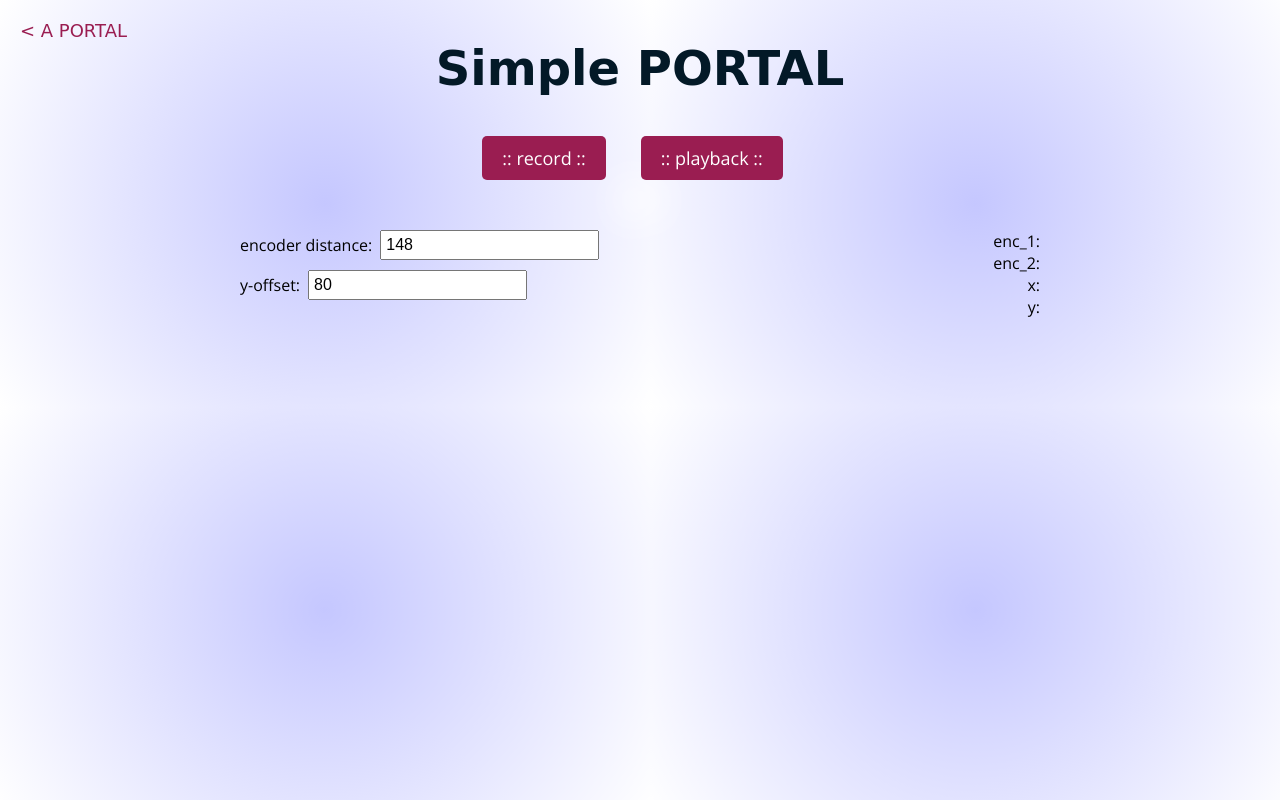
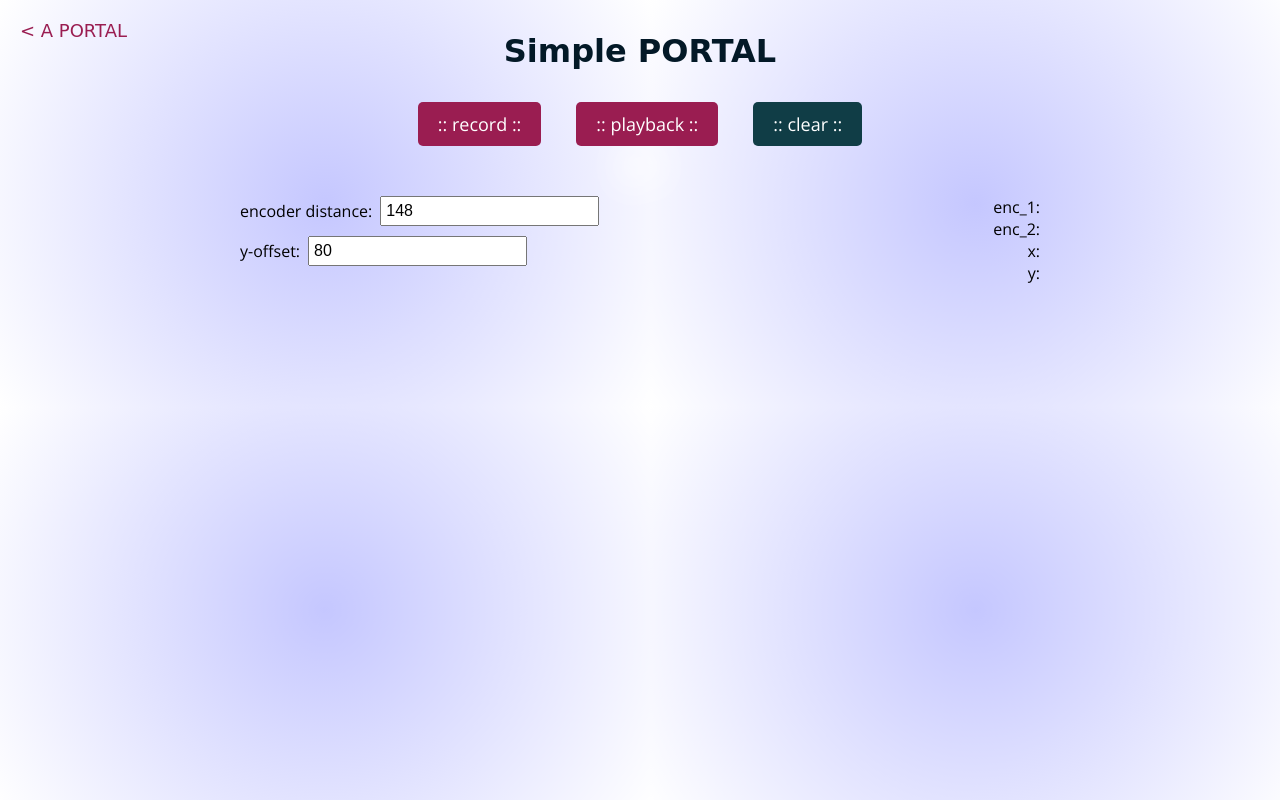
Before and after one commit to mirandali707/a_portal, a website built with Vite: page js/p5-pantograph/pages/simple_portal.html in a window 1280 px wide. Built offline with nearby package versions, Linux system fonts and the light colour scheme; no server answers; a web font is replaced by a local one.

Commit message:
styling - clear button dark teal, title smaller

```diff
--- a/js/p5-pantograph/css/simple_portal.css
+++ b/js/p5-pantograph/css/simple_portal.css
@@ -112,6 +112,11 @@ ol {
   font-family: 'Open Sans', sans-serif;
 }
 
+/* Clear button specific styling */
+#clear-btn {
+  background-color: #103D46!important;
+}
+
 /* Status spans - reuses font-family from portal.css */
 #buttons-row span {
   font-family: 'Open Sans', sans-serif;
--- a/js/p5-pantograph/pages/simple_portal.html
+++ b/js/p5-pantograph/pages/simple_portal.html
@@ -15,7 +15,7 @@
     <a id="back-link" href="../index.html">
       &lt;&nbsp;A&nbsp;PORTAL
     </a>
-    <h2>Simple PORTAL</h2>
+    <h3>Simple PORTAL</h3>
     <div id="main-container">
       <!-- Buttons row above sketch -->
       <div id="buttons-row">
@@ -27,6 +27,9 @@
           <input type="file" id="gesture-file-input" accept=".csv" style="display: none;">
           <button id="playback-btn">:: playback ::</button>
           <span id="playback-status"></span>
+        </div>
+        <div>
+          <button id="clear-btn">:: clear ::</button>
         </div>
       </div>
 
--- a/js/p5-pantograph/scripts/simple_portal.js
+++ b/js/p5-pantograph/scripts/simple_portal.js
@@ -298,3 +298,13 @@ playbackBtn.addEventListener("click", () => {
         fileInput.click();
     }
 });
+
+// Initialize clear button
+const clearBtn = document.getElementById("clear-btn");
+
+clearBtn.addEventListener("click", () => {
+    // Reset the path immediately
+    if (window.resetPath) {
+        window.resetPath();
+    }
+});
```
